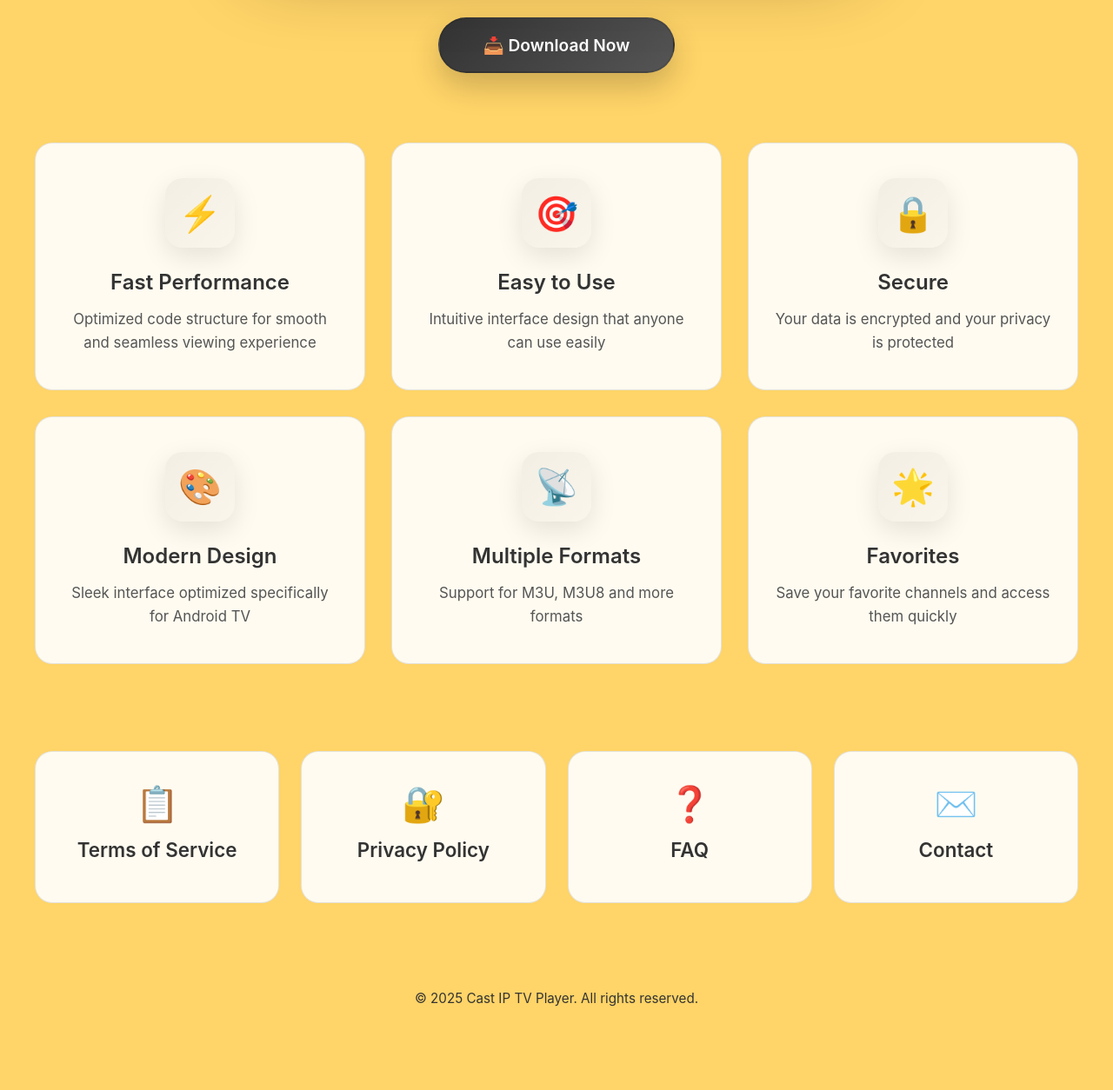
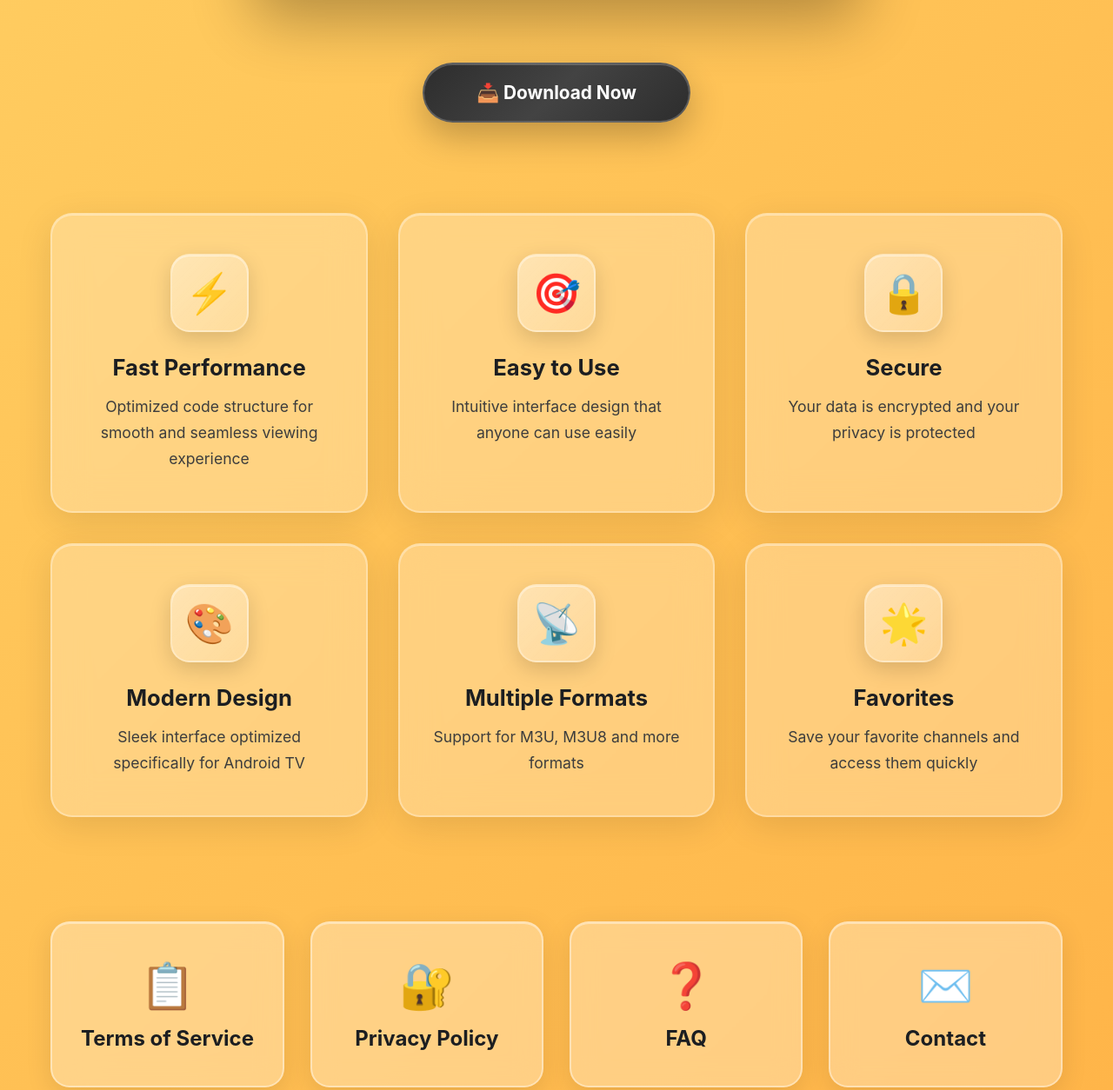
Before and after one commit to castiptvplayer/castiptvplayer.github.io, a plain HTML site: page index.html in a window 1280 px wide. Shown: the part 968-2222 px from the top of the page at 87% size. Before the commit the page ends 2186 px from the top, so only its background shows below. Drawn offline with Linux system fonts and the light colour scheme.

Commit message:
Update index.html

```diff
--- a/index.html
+++ b/index.html
@@ -14,9 +14,10 @@
 
         body {
             font-family: -apple-system, BlinkMacSystemFont, "Segoe UI", Roboto, Helvetica, Arial, sans-serif;
-            background: #ffd468;
+            background: linear-gradient(135deg, #ffd468 0%, #ffb347 100%);
             color: #333;
             overflow-x: hidden;
+            min-height: 100vh;
         }
 
         /* Animated Background Particles */
@@ -33,9 +34,9 @@
 
         .particle {
             position: absolute;
-            width: 3px;
-            height: 3px;
-            background: rgba(0, 0, 0, 0.1);
+            width: 4px;
+            height: 4px;
+            background: rgba(255, 255, 255, 0.3);
             border-radius: 50%;
             animation: float 15s infinite;
         }
@@ -63,34 +64,33 @@
             z-index: 1;
             max-width: 1400px;
             margin: 0 auto;
-            padding: 20px;
+            padding: clamp(15px, 3vw, 40px);
         }
 
         /* Header */
         header {
             text-align: center;
-            padding: 60px 20px 40px;
+            padding: clamp(40px, 8vw, 80px) 20px clamp(30px, 5vw, 50px);
             animation: fadeInDown 1s ease;
         }
 
-        /* Logo placeholder - 200x200px */
         .logo {
-            width: 200px;
-            height: 200px;
+            width: clamp(150px, 20vw, 200px);
+            height: clamp(150px, 20vw, 200px);
             margin: 0 auto 30px;
             background: transparent;
-            border-radius: 20px;
+            border-radius: 25px;
             display: flex;
             align-items: center;
             justify-content: center;
             animation: pulse 2s infinite;
+            filter: drop-shadow(0 15px 40px rgba(0, 0, 0, 0.2));
         }
 
         .logo img {
             width: 100%;
             height: 100%;
             object-fit: contain;
-            filter: drop-shadow(0 10px 30px rgba(0, 0, 0, 0.4));
         }
 
         @keyframes pulse {
@@ -103,10 +103,10 @@
         }
 
         header h1 {
-            font-size: 3.5em;
+            font-size: clamp(2em, 5vw, 4em);
             font-weight: 800;
             margin-bottom: 15px;
-            background: linear-gradient(to right, #1c1e21, #333);
+            background: linear-gradient(135deg, #1c1e21 0%, #434343 100%);
             -webkit-background-clip: text;
             -webkit-text-fill-color: transparent;
             background-clip: text;
@@ -114,9 +114,9 @@
         }
 
         header p {
-            font-size: 1.3em;
-            color: #333;
-            font-weight: 300;
+            font-size: clamp(1em, 2.5vw, 1.3em);
+            color: #2d2d2d;
+            font-weight: 400;
             letter-spacing: 0.5px;
         }
 
@@ -131,37 +131,36 @@
             }
         }
 
-        /* Hero Section with App Preview */
+        /* Hero Section */
         .hero-section {
             text-align: center;
-            padding: 40px 20px;
+            padding: clamp(30px, 5vw, 50px) 20px;
             animation: fadeIn 1.2s ease;
         }
 
         .app-preview {
             max-width: 900px;
-            margin: 0 auto 60px;
+            margin: 0 auto 40px;
             position: relative;
         }
 
         .phone-mockup {
             width: 100%;
             max-width: 700px;
-            height: 400px;
+            height: clamp(250px, 40vw, 400px);
             margin: 0 auto;
             background: linear-gradient(145deg, #1e1e1e, #2d2d2d);
-            border-radius: 30px;
-            box-shadow: 0 30px 90px rgba(0, 0, 0, 0.4);
+            border-radius: 25px;
+            box-shadow: 0 25px 70px rgba(0, 0, 0, 0.3);
             display: flex;
             align-items: center;
             justify-content: center;
-            font-size: 24px;
+            font-size: clamp(1.2em, 3vw, 1.8em);
             color: #666;
             position: relative;
             overflow: hidden;
+            border: 3px solid rgba(255, 255, 255, 0.1);
         }
-
-        /* Buraya 1400x800px uygulama ekran görüntüsü ekle */
 
         .phone-mockup::before {
             content: '';
@@ -170,7 +169,7 @@
             left: -50%;
             width: 200%;
             height: 200%;
-            background: linear-gradient(45deg, transparent, rgba(255, 255, 255, 0.03), transparent);
+            background: linear-gradient(45deg, transparent, rgba(255, 255, 255, 0.05), transparent);
             animation: shine 3s infinite;
         }
 
@@ -183,12 +182,12 @@
             }
         }
 
-        /* Features Cards */
+        /* Features Cards - Modern Design */
         .features {
             display: grid;
-            grid-template-columns: repeat(auto-fit, minmax(280px, 1fr));
-            gap: 30px;
-            padding: 40px 20px;
+            grid-template-columns: repeat(auto-fit, minmax(min(100%, 280px), 1fr));
+            gap: clamp(20px, 3vw, 35px);
+            padding: clamp(30px, 5vw, 50px) 20px;
             animation: fadeInUp 1s ease 0.3s backwards;
         }
 
@@ -204,26 +203,29 @@
         }
 
         .feature-card {
-            background: rgba(255, 255, 255, 0.9);
-            backdrop-filter: blur(10px);
-            border-radius: 20px;
-            padding: 40px 30px;
+            background: rgba(255, 255, 255, 0.25);
+            backdrop-filter: blur(20px);
+            -webkit-backdrop-filter: blur(20px);
+            border-radius: 25px;
+            padding: clamp(30px, 5vw, 45px) clamp(20px, 4vw, 35px);
             text-align: center;
-            border: 1px solid rgba(0, 0, 0, 0.1);
+            border: 2px solid rgba(255, 255, 255, 0.3);
+            box-shadow: 0 10px 40px rgba(0, 0, 0, 0.1),
+                        inset 0 1px 0 rgba(255, 255, 255, 0.4);
             transition: all 0.4s cubic-bezier(0.175, 0.885, 0.32, 1.275);
             position: relative;
             overflow: hidden;
-            color: #333;
+            color: #2d2d2d;
         }
 
         .feature-card::before {
             content: '';
             position: absolute;
-            top: -50%;
-            left: -50%;
-            width: 200%;
-            height: 200%;
-            background: radial-gradient(circle, rgba(0, 0, 0, 0.05), transparent);
+            top: 0;
+            left: 0;
+            width: 100%;
+            height: 100%;
+            background: linear-gradient(135deg, rgba(255, 255, 255, 0.2), transparent);
             opacity: 0;
             transition: opacity 0.4s;
         }
@@ -233,44 +235,55 @@
         }
 
         .feature-card:hover {
-            transform: translateY(-10px) scale(1.02);
-            box-shadow: 0 20px 50px rgba(0, 0, 0, 0.15);
-            border-color: rgba(0, 0, 0, 0.2);
+            transform: translateY(-12px) scale(1.03);
+            box-shadow: 0 25px 60px rgba(0, 0, 0, 0.2),
+                        inset 0 1px 0 rgba(255, 255, 255, 0.6);
+            border-color: rgba(255, 255, 255, 0.5);
+            background: rgba(255, 255, 255, 0.35);
         }
 
         .feature-icon {
-            width: 80px;
-            height: 80px;
+            width: clamp(70px, 10vw, 90px);
+            height: clamp(70px, 10vw, 90px);
             margin: 0 auto 25px;
-            background: linear-gradient(135deg, rgba(0, 0, 0, 0.05), rgba(0, 0, 0, 0.02));
-            border-radius: 20px;
+            background: linear-gradient(135deg, rgba(255, 255, 255, 0.4), rgba(255, 255, 255, 0.2));
+            border-radius: 22px;
             display: flex;
             align-items: center;
             justify-content: center;
-            font-size: 40px;
-            box-shadow: 0 10px 30px rgba(0, 0, 0, 0.1);
+            font-size: clamp(2em, 5vw, 2.8em);
+            box-shadow: 0 8px 25px rgba(0, 0, 0, 0.15),
+                        inset 0 1px 0 rgba(255, 255, 255, 0.5);
+            border: 2px solid rgba(255, 255, 255, 0.3);
+            transition: all 0.3s ease;
         }
 
-        /* Buraya her feature için 160x160px ikon resimleri ekle */
+        .feature-card:hover .feature-icon {
+            transform: rotateY(360deg);
+            box-shadow: 0 12px 35px rgba(0, 0, 0, 0.2),
+                        inset 0 1px 0 rgba(255, 255, 255, 0.7);
+        }
 
         .feature-card h3 {
-            font-size: 1.5em;
+            font-size: clamp(1.2em, 2.5vw, 1.6em);
             margin-bottom: 15px;
-            font-weight: 600;
+            font-weight: 700;
+            color: #1c1e21;
         }
 
         .feature-card p {
-            color: #555;
-            line-height: 1.6;
-            font-size: 1.05em;
+            color: #3d3d3d;
+            line-height: 1.7;
+            font-size: clamp(0.95em, 2vw, 1.1em);
+            font-weight: 400;
         }
 
-        /* Navigation Cards */
+        /* Navigation Cards - Modern Design */
         .nav-cards {
             display: grid;
-            grid-template-columns: repeat(auto-fit, minmax(250px, 1fr));
-            gap: 25px;
-            padding: 60px 20px;
+            grid-template-columns: repeat(auto-fit, minmax(min(100%, 220px), 1fr));
+            gap: clamp(20px, 3vw, 30px);
+            padding: clamp(40px, 6vw, 70px) 20px;
             animation: fadeIn 1s ease 0.6s backwards;
         }
 
@@ -285,16 +298,24 @@
 
         .nav-card {
             text-decoration: none;
-            color: #333;
-            background: rgba(255, 255, 255, 0.9);
-            backdrop-filter: blur(10px);
-            border-radius: 20px;
-            padding: 35px 25px;
+            color: #2d2d2d;
+            background: rgba(255, 255, 255, 0.3);
+            backdrop-filter: blur(15px);
+            -webkit-backdrop-filter: blur(15px);
+            border-radius: 22px;
+            padding: clamp(28px, 4vw, 40px) clamp(20px, 3vw, 30px);
             text-align: center;
-            border: 1px solid rgba(0, 0, 0, 0.1);
-            transition: all 0.3s ease;
+            border: 2px solid rgba(255, 255, 255, 0.4);
+            box-shadow: 0 8px 30px rgba(0, 0, 0, 0.1),
+                        inset 0 1px 0 rgba(255, 255, 255, 0.4);
+            transition: all 0.4s cubic-bezier(0.175, 0.885, 0.32, 1.275);
             position: relative;
             overflow: hidden;
+            display: flex;
+            flex-direction: column;
+            align-items: center;
+            justify-content: center;
+            min-height: 140px;
         }
 
         .nav-card::after {
@@ -303,10 +324,10 @@
             bottom: 0;
             left: 0;
             width: 100%;
-            height: 3px;
-            background: linear-gradient(to right, #333, #555);
+            height: 4px;
+            background: linear-gradient(90deg, #333, #555, #333);
             transform: scaleX(0);
-            transition: transform 0.3s ease;
+            transition: transform 0.4s ease;
         }
 
         .nav-card:hover::after {
@@ -314,51 +335,90 @@
         }
 
         .nav-card:hover {
-            transform: translateY(-8px);
-            box-shadow: 0 15px 40px rgba(0, 0, 0, 0.15);
-            background: rgba(255, 255, 255, 1);
+            transform: translateY(-10px) scale(1.05);
+            box-shadow: 0 20px 50px rgba(0, 0, 0, 0.2),
+                        inset 0 1px 0 rgba(255, 255, 255, 0.6);
+            background: rgba(255, 255, 255, 0.45);
+            border-color: rgba(255, 255, 255, 0.6);
         }
 
         .nav-card h2 {
-            font-size: 1.4em;
-            font-weight: 600;
-            margin-bottom: 12px;
+            font-size: clamp(1.1em, 2.2vw, 1.5em);
+            font-weight: 700;
+            margin-bottom: 0;
+            color: #1c1e21;
         }
 
         .nav-card .icon {
-            font-size: 2.5em;
+            font-size: clamp(2.5em, 5vw, 3.2em);
             margin-bottom: 15px;
             display: block;
+            transition: transform 0.3s ease;
+        }
+
+        .nav-card:hover .icon {
+            transform: scale(1.2) rotate(5deg);
+        }
+
+        /* Download Button - Modern Design */
+        .download-btn {
+            display: inline-block;
+            padding: clamp(15px, 2.5vw, 20px) clamp(35px, 6vw, 60px);
+            background: linear-gradient(135deg, #2d2d2d 0%, #434343 50%, #2d2d2d 100%);
+            color: #fff;
+            text-decoration: none;
+            border-radius: 50px;
+            font-size: clamp(1em, 2.2vw, 1.3em);
+            font-weight: 700;
+            box-shadow: 0 15px 40px rgba(0, 0, 0, 0.25),
+                        inset 0 1px 0 rgba(255, 255, 255, 0.2);
+            transition: all 0.4s cubic-bezier(0.175, 0.885, 0.32, 1.275);
+            margin-top: clamp(20px, 3vw, 35px);
+            border: 2px solid rgba(255, 255, 255, 0.2);
+            position: relative;
+            overflow: hidden;
+        }
+
+        .download-btn::before {
+            content: '';
+            position: absolute;
+            top: 50%;
+            left: 50%;
+            width: 0;
+            height: 0;
+            border-radius: 50%;
+            background: rgba(255, 255, 255, 0.2);
+            transform: translate(-50%, -50%);
+            transition: width 0.6s, height 0.6s;
+        }
+
+        .download-btn:hover::before {
+            width: 300px;
+            height: 300px;
+        }
+
+        .download-btn:hover {
+            transform: translateY(-5px) scale(1.05);
+            box-shadow: 0 25px 60px rgba(0, 0, 0, 0.35),
+                        inset 0 1px 0 rgba(255, 255, 255, 0.3);
+            border-color: rgba(255, 255, 255, 0.4);
+        }
+
+        .download-btn:active {
+            transform: translateY(-2px) scale(1.02);
         }
 
         /* Footer */
         footer {
             text-align: center;
-            padding: 40px 20px;
-            color: #333;
-            font-size: 0.95em;
+            padding: clamp(30px, 5vw, 50px) 20px;
+            color: #2d2d2d;
+            font-size: clamp(0.9em, 1.8vw, 1em);
+            font-weight: 500;
         }
 
-        /* Responsive */
+        /* Responsive Improvements */
         @media (max-width: 768px) {
-            header h1 {
-                font-size: 2.5em;
-            }
-
-            header p {
-                font-size: 1.1em;
-            }
-
-            .logo {
-                width: 180px;
-                height: 180px;
-                font-size: 40px;
-            }
-
-            .phone-mockup {
-                height: 300px;
-            }
-
             .features {
                 grid-template-columns: 1fr;
             }
@@ -366,27 +426,25 @@
             .nav-cards {
                 grid-template-columns: 1fr;
             }
+
+            .phone-mockup {
+                border-radius: 20px;
+            }
         }
 
-        /* Download Button */
-        .download-btn {
-            display: inline-block;
-            padding: 18px 50px;
-            background: linear-gradient(135deg, #333 0%, #555 100%);
-            color: #fff;
-            text-decoration: none;
-            border-radius: 50px;
-            font-size: 1.2em;
-            font-weight: 600;
-            box-shadow: 0 15px 35px rgba(0, 0, 0, 0.2);
-            transition: all 0.3s ease;
-            margin-top: 30px;
-            border: 2px solid rgba(0, 0, 0, 0.1);
+        @media (min-width: 1600px) {
+            .features {
+                grid-template-columns: repeat(3, 1fr);
+            }
         }
 
-        .download-btn:hover {
-            transform: translateY(-3px);
-            box-shadow: 0 20px 45px rgba(0, 0, 0, 0.3);
+        /* Touch optimization for TV and mobile */
+        @media (hover: none) and (pointer: coarse) {
+            .feature-card:active,
+            .nav-card:active,
+            .download-btn:active {
+                transform: scale(0.98);
+            }
         }
     </style>
 </head>
@@ -408,7 +466,6 @@
             <div class="app-preview">
                 <div class="phone-mockup">
                     📱 App Preview
-                    <!-- Add 1400x800px app screenshot here -->
                 </div>
             </div>
             <a href="#" class="download-btn">📥 Download Now</a>
@@ -418,42 +475,36 @@
         <div class="features">
             <div class="feature-card">
                 <div class="feature-icon">⚡</div>
-                <!-- Add 160x160px speed icon here -->
                 <h3>Fast Performance</h3>
                 <p>Optimized code structure for smooth and seamless viewing experience</p>
             </div>
 
             <div class="feature-card">
                 <div class="feature-icon">🎯</div>
-                <!-- Add 160x160px usage icon here -->
                 <h3>Easy to Use</h3>
                 <p>Intuitive interface design that anyone can use easily</p>
             </div>
 
             <div class="feature-card">
                 <div class="feature-icon">🔒</div>
-                <!-- Add 160x160px security icon here -->
                 <h3>Secure</h3>
                 <p>Your data is encrypted and your privacy is protected</p>
             </div>
 
             <div class="feature-card">
                 <div class="feature-icon">🎨</div>
-                <!-- Add 160x160px design icon here -->
                 <h3>Modern Design</h3>
                 <p>Sleek interface optimized specifically for Android TV</p>
             </div>
 
             <div class="feature-card">
                 <div class="feature-icon">📡</div>
-                <!-- Add 160x160px broadcast icon here -->
                 <h3>Multiple Formats</h3>
                 <p>Support for M3U, M3U8 and more formats</p>
             </div>
 
             <div class="feature-card">
                 <div class="feature-icon">🌟</div>
-                <!-- Add 160x160px star icon here -->
                 <h3>Favorites</h3>
                 <p>Save your favorite channels and access them quickly</p>
             </div>
@@ -490,7 +541,9 @@
     <script>
         // Animated particles
         const particlesContainer = document.getElementById('particles');
-        for (let i = 0; i < 50; i++) {
+        const particleCount = window.innerWidth < 768 ? 30 : 50;
+
+        for (let i = 0; i < particleCount; i++) {
             const particle = document.createElement('div');
             particle.className = 'particle';
             particle.style.left = Math.random() * 100 + '%';
```
